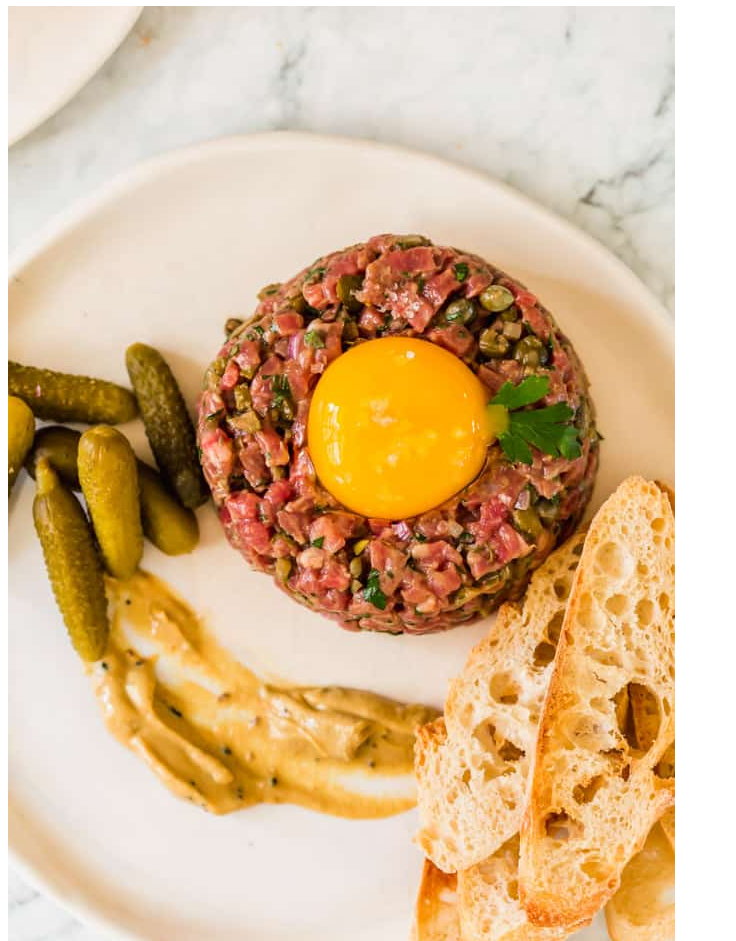
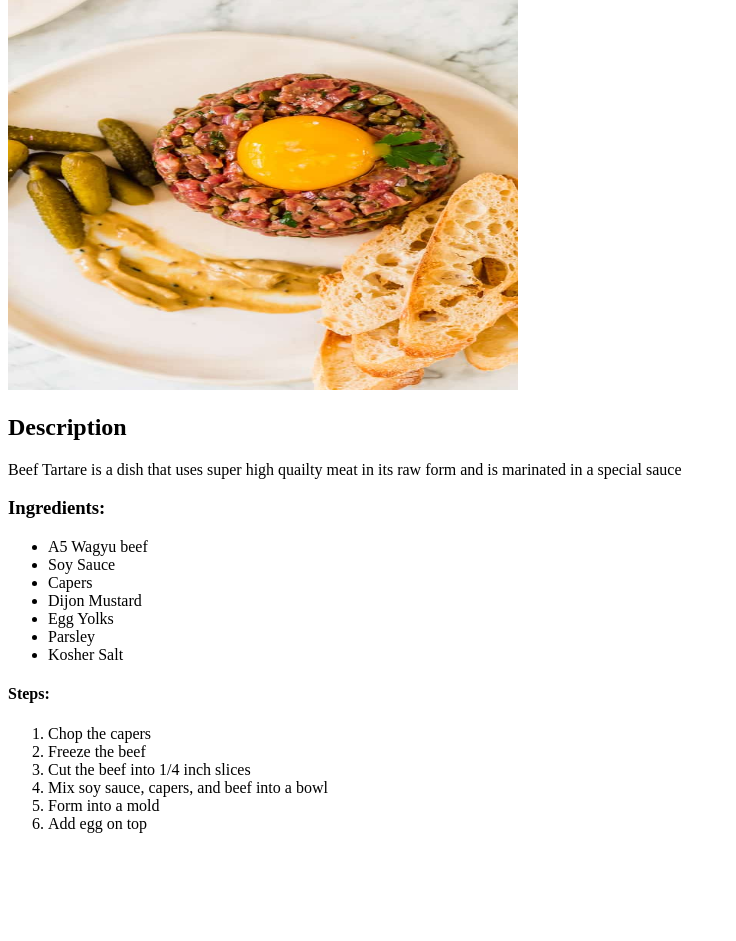
Before and after one commit to YumHead/odin-recipes, a plain HTML site: page recipes/steak.html in a window 1280 px wide. Shown: the part 100-1041 px from the top of the page, without its empty margins (0-736 px from the left). After the commit the page ends 949 px from the top, so only its background shows below. Drawn offline with Linux system fonts and the light colour scheme.

Commit message:
Added Description, Steps, and Ingredients to the steak page

```diff
--- a/recipes/steak.html
+++ b/recipes/steak.html
@@ -1,4 +1,4 @@
-#Write Here
+
 <!DOCTYPE html>
 <html lang="en">
 <head>
@@ -8,6 +8,30 @@
 </head>
 <body>
  <h1>Steak</h1>
- <img src="../images/Steak.jpg">
+ <img src="../images/Steak.jpg" alt="Picture of Steak"
+ height="410" width="510">
+ <h2>Description</h2>
+<p>Beef Tartare is a dish that uses super high quailty
+meat in its raw form and is marinated in a special sauce </p>
+<h3>Ingredients:</h3>
+<ul>
+    <li>A5 Wagyu beef</li>
+    <li>Soy Sauce</li>
+    <li>Capers</li>
+    <li>Dijon Mustard</li>
+    <li>Egg Yolks</li>
+    <li>Parsley</li>
+    <li>Kosher Salt</li>
+</ul>
+<h4>Steps:</h4>
+<ol>
+ <li>Chop the capers</li>
+ <li>Freeze the beef</li>
+ <li>Cut the beef into 1/4 inch slices</li>
+ <li>Mix soy sauce, capers, and beef into a bowl</li>
+ <li>Form into a mold</li>
+ <li>Add egg on top</li>
+</ol>
+
 </body>
 </html>
```
